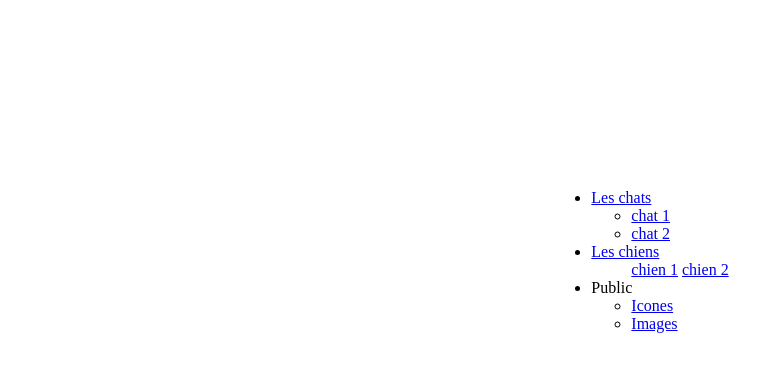
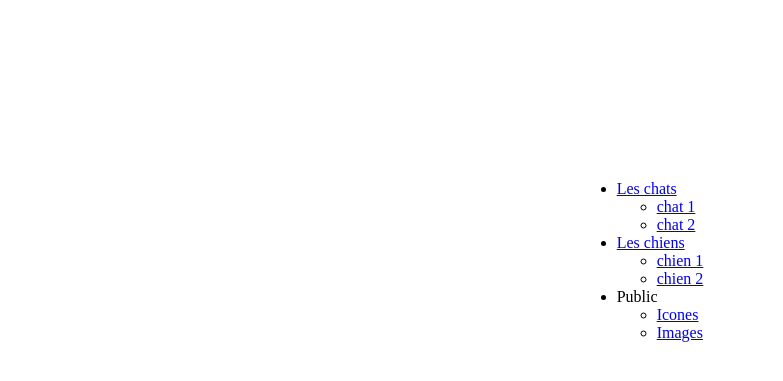
Before and after one commit to MMI-SAE-105/2022-r113-tp2-menu-alpinejs-chrosetta, a website: page index.html in a window 1280 px wide. Both pictures are taken after a click on the button "menu". Shown: the part 139-520 px from the top of the page, without its empty margins (0-783 px from the left). Drawn offline with nearby package versions, Linux system fonts and the light colour scheme.

Commit message:
correction chat chien

```diff
--- a/index.html
+++ b/index.html
@@ -42,7 +42,7 @@
         class="menu"
       >
         <ul>
-          <li><a href="cats/index.html">Les chats</a>
+          <li><a href="cats/index.html">Les chats</a></li>
           <ul>
             <li><a href="chat-1.html">chat 1</a></il>
             <li><a href="chat-2.html">chat 2</a></il>
@@ -50,14 +50,15 @@
 
           <li><a href="dogs/index.html">Les chiens</a></li>
           <ul>
-            <il><a href="chien-1.html">chien 1</a></il>
-            <il><a href="chien-2.html">chien 2</a></il>
+            <li><a href="chien-1.html">chien 1</a></il>
+            <li><a href="chien-2.html">chien 2</a></il>
           </ul>
 
           <li><a>Public</a></li>
           <ul>
             <li><a href="icones/index.html">Icones</a></li>
             <li><a href="img/index.html">Images</a></li>
+
           </ul>
         </ul>
       </nav>
```
